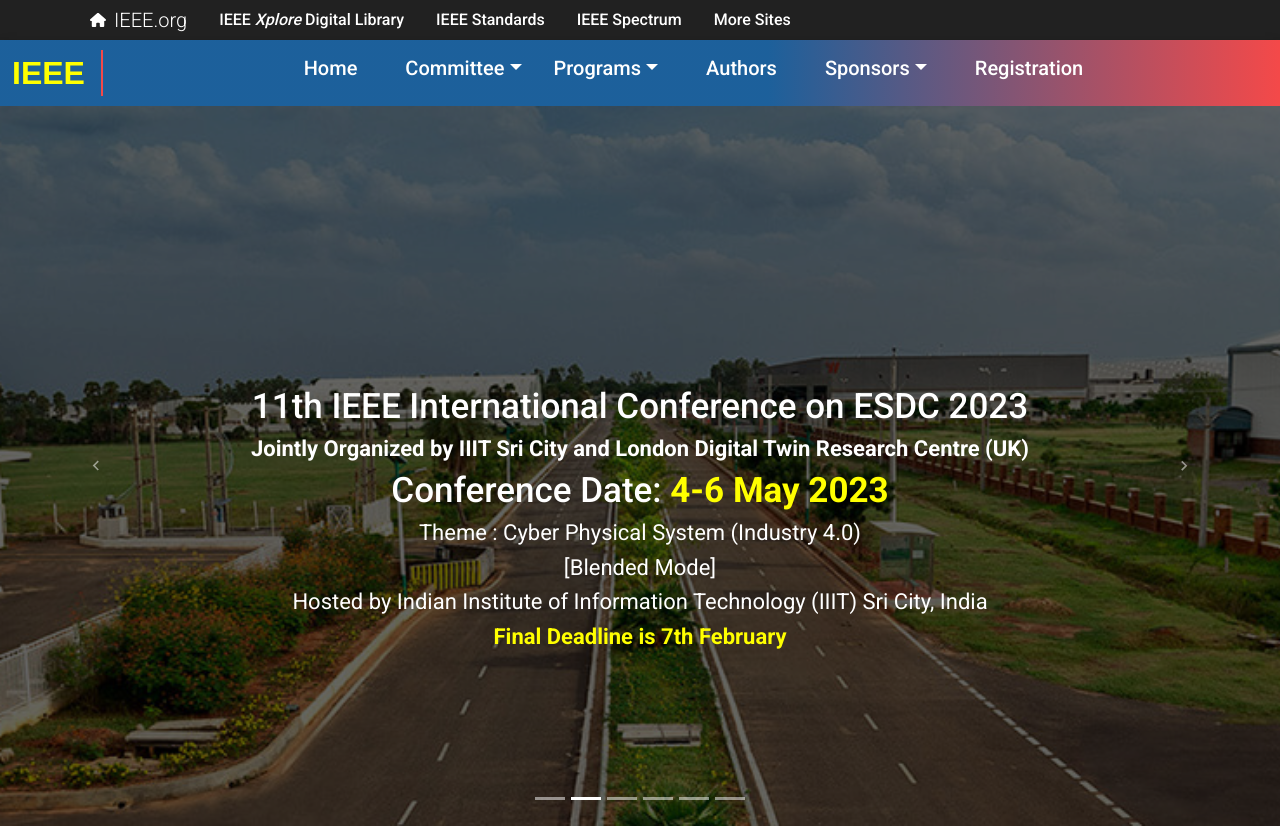
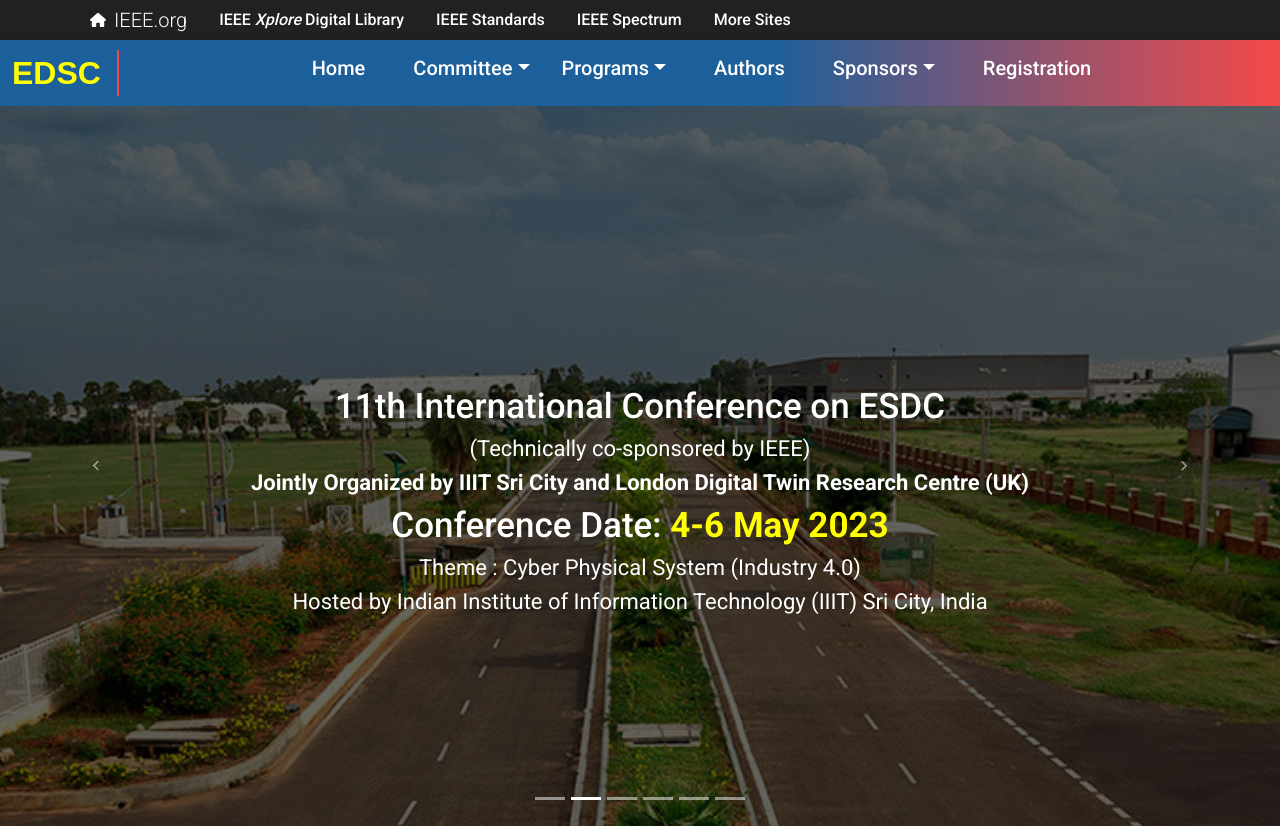
Before and after one commit to PriyanshuRj/IEEE-website, a React (Create React App) app: page / in a window 1280 px wide. Shown: the top 828 px of the page. Built offline with nearby package versions, Linux system fonts and the light colour scheme.

Commit message:
Newer Updates

```diff
--- a/src/components/Header.js
+++ b/src/components/Header.js
@@ -60,7 +60,7 @@ export default function Header() {
         <Container fluid>
           <Link to="/">
             <Navbar.Brand href="/" className={Styles.navHead}>
-              IEEE
+              EDSC
             </Navbar.Brand>
           </Link>
           <Navbar.Toggle aria-controls="navbarScroll" />
--- a/src/components/Hero.js
+++ b/src/components/Hero.js
@@ -12,12 +12,16 @@ export default function Hero() {
               src="BannerPhotos/IIIT_SriCity.jpg"
               alt="First slide"
             />
-            <Carousel.Caption styles = {{paddingBottom :"0"}}>
+            <Carousel.Caption styles={{ paddingBottom: "0" }}>
               <div className={Styles.block}>
-                <h3>
-                11th IEEE International Conference on ESDC
-                 2023</h3>
-                <h4><b>Jointly Organized by IIIT Sri City and London Digital Twin Research Centre (UK)</b></h4>
+              <h3>11th International Conference on ESDC </h3>
+                <h4>(Technically co-sponsored by IEEE) </h4>
+                <h4>
+                  <b>
+                    Jointly Organized by IIIT Sri City and London Digital Twin
+                    Research Centre (UK)
+                  </b>
+                </h4>
 
                 <h3>
                   Conference Date:{" "}
@@ -26,12 +30,16 @@ export default function Hero() {
                   </span>
                 </h3>
                 <h4>Theme : Cyber Physical System (Industry 4.0)</h4>
-                <h4>[Blended Mode]</h4>
+
                 <h4>
                   Hosted by Indian Institute of Information Technology (IIIT)
                   Sri City, India
                 </h4>
-                <h4><b><span>Final Deadline is 7th February</span></b></h4>
+                <h4>
+                  <b>
+                    <span>Final Deadline is 7th February</span>
+                  </b>
+                </h4>
               </div>
             </Carousel.Caption>
           </div>
@@ -46,10 +54,14 @@ export default function Hero() {
 
             <Carousel.Caption className={Styles.heroCaption}>
               <div className={Styles.block}>
-                <h3>
-                  11th IEEE International Conference on ESDC
-                 2023</h3>
-                <h4><b>Jointly Organized by IIIT Sri City and London Digital Twin Research Centre (UK)</b></h4>
+                <h3>11th International Conference on ESDC </h3>
+                <h4>(Technically co-sponsored by IEEE) </h4>
+                <h4>
+                  <b>
+                    Jointly Organized by IIIT Sri City and London Digital Twin
+                    Research Centre (UK)
+                  </b>
+                </h4>
                 <h3>
                   Conference Date:{" "}
                   <span>
@@ -57,13 +69,11 @@ export default function Hero() {
                   </span>
                 </h3>
                 <h4>Theme : Cyber Physical System (Industry 4.0)</h4>
-                <h4>[Blended Mode]</h4>
 
                 <h4>
                   Hosted by Indian Institute of Information Technology (IIIT)
                   Sri City, India
                 </h4>
-                <h4><b><span>Final Deadline is 7th February</span></b></h4>
               </div>
             </Carousel.Caption>
           </div>
@@ -78,10 +88,14 @@ export default function Hero() {
 
             <Carousel.Caption className={Styles.heroCaption}>
               <div className={Styles.block}>
-                <h3>
-                11th IEEE International Conference on ESDC
-                 2023</h3>
-                <h4><b>Jointly Organized by IIIT Sri City and London Digital Twin Research Centre (UK)</b></h4>
+              <h3>11th International Conference on ESDC </h3>
+                <h4>(Technically co-sponsored by IEEE) </h4>
+                <h4>
+                  <b>
+                    Jointly Organized by IIIT Sri City and London Digital Twin
+                    Research Centre (UK)
+                  </b>
+                </h4>
                 <h3>
                   Conference Date:{" "}
                   <span>
@@ -89,13 +103,11 @@ export default function Hero() {
                   </span>
                 </h3>
                 <h4>Theme : Cyber Physical System (Industry 4.0)</h4>
-                <h4>[Blended Mode]</h4>
 
                 <h4>
                   Hosted by Indian Institute of Information Technology (IIIT)
                   Sri City, India
                 </h4>
-                <h4><b><span>Final Deadline is 7th February</span></b></h4>
               </div>
             </Carousel.Caption>
           </div>
@@ -110,10 +122,14 @@ export default function Hero() {
 
             <Carousel.Caption className={Styles.heroCaption}>
               <div className={Styles.block}>
-                <h3>
-                11th IEEE International Conference on ESDC
-                 2023</h3>
-                <h4><b>Jointly Organized by IIIT Sri City and London Digital Twin Research Centre (UK)</b></h4>
+              <h3>11th International Conference on ESDC </h3>
+                <h4>(Technically co-sponsored by IEEE) </h4>
+                <h4>
+                  <b>
+                    Jointly Organized by IIIT Sri City and London Digital Twin
+                    Research Centre (UK)
+                  </b>
+                </h4>
                 <h3>
                   Conference Date:{" "}
                   <span>
@@ -121,13 +137,12 @@ export default function Hero() {
                   </span>
                 </h3>
                 <h3>Theme : Cyber Physical System (Industry 4.0)</h3>
-                <h3>[Blended Mode]</h3>
+
 
                 <h4>
                   Hosted by Indian Institute of Information Technology (IIIT)
                   Sri City, India
                 </h4>
-                <h4><b><span>Final Deadline is 7th February</span></b></h4>
               </div>
             </Carousel.Caption>
           </div>
@@ -142,10 +157,14 @@ export default function Hero() {
 
             <Carousel.Caption className={Styles.heroCaption}>
               <div className={Styles.block}>
-                <h3>
-                11th IEEE International Conference on ESDC
-                 2023</h3>
-                <h4><b>Jointly Organized by IIIT Sri City and London Digital Twin Research Centre (UK)</b></h4>
+              <h3>11th International Conference on ESDC </h3>
+                <h4>(Technically co-sponsored by IEEE) </h4>
+                <h4>
+                  <b>
+                    Jointly Organized by IIIT Sri City and London Digital Twin
+                    Research Centre (UK)
+                  </b>
+                </h4>
                 <h3>
                   Conference Date:{" "}
                   <span>
@@ -153,12 +172,11 @@ export default function Hero() {
                   </span>
                 </h3>
                 <h4>Theme : Cyber Physical System (Industry 4.0)</h4>
-                <h4>[Blended Mode]</h4>
+
                 <h4>
                   Hosted by Indian Institute of Information Technology (IIIT)
                   Sri City, India
                 </h4>
-                <h4><b><span>Final Deadline is 7th February</span></b></h4>
               </div>
             </Carousel.Caption>
           </div>
@@ -173,25 +191,26 @@ export default function Hero() {
 
             <Carousel.Caption className={Styles.heroCaption}>
               <div className={Styles.block}>
-                <h3>
-                11th IEEE International Conference on ESDC
-                 2023</h3>
-                <h4><b>Jointly Organized by IIIT Sri City and London Digital Twin Research Centre (UK)</b></h4>
+              <h3>11th International Conference on ESDC </h3>
+                <h4>(Technically co-sponsored by IEEE) </h4>
+                <h4>
+                  <b>
+                    Jointly Organized by IIIT Sri City and London Digital Twin
+                    Research Centre (UK)
+                  </b>
+                </h4>
                 <h3>
                   Conference Date:{" "}
                   <span>
                     <b>4-6 May 2023</b>
                   </span>
-
                 </h3>
                 <h3>Theme : Cyber Physical System (Industry 4.0)</h3>
-                <h3>[Blended Mode]</h3>
 
                 <h4>
                   Hosted by Indian Institute of Information Technology (IIIT)
                   Sri City, India
                 </h4>
-                <h4><b><span>Final Deadline is 7th February</span></b></h4>
               </div>
             </Carousel.Caption>
           </div>
```
